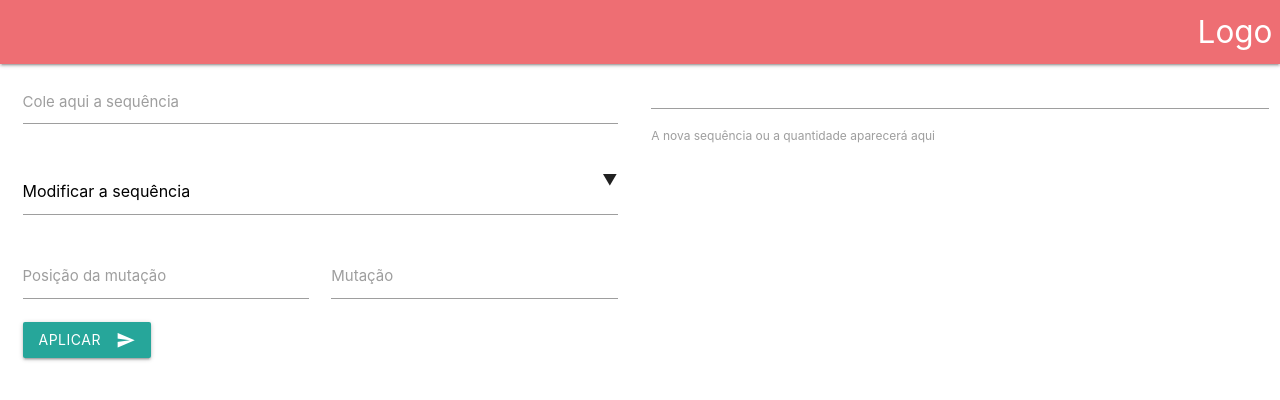
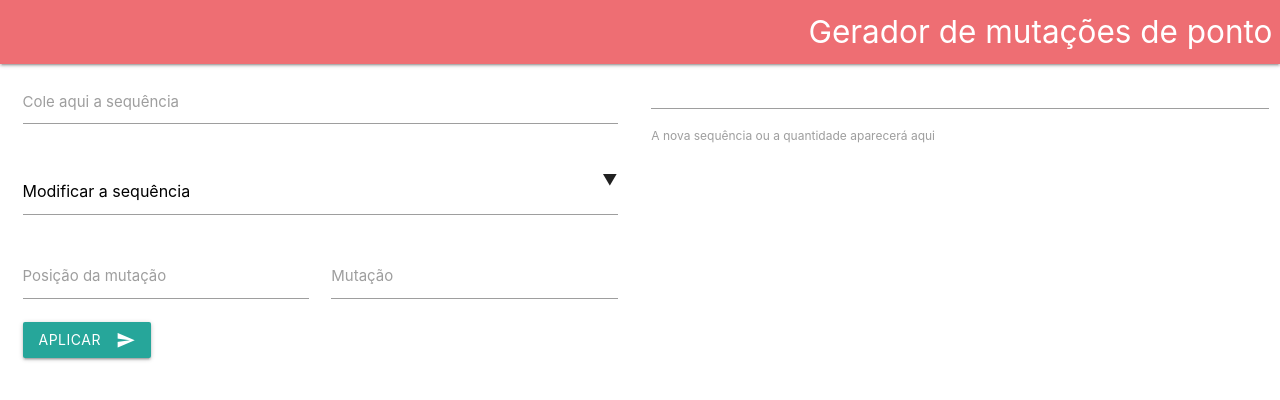
Before and after one commit to Kellorran/Kellorran.github.io, a plain HTML site: page index.html in a window 1280 px wide. Drawn offline with nearby package versions, Linux system fonts and the light colour scheme.

Commit message:
Update index.html

```diff
--- a/index.html
+++ b/index.html
@@ -21,7 +21,7 @@
 	<!-- Barra de navegação -->
 	<nav>
 		<div class="nav-wrapper">
-			<a href="#" class="brand-logo right">Logo</a>
+			<a href="#" class="brand-logo right">Gerador de mutações de ponto</a>
 		</div>
 	</nav>
 	<!-- Corpo da página -->
```
